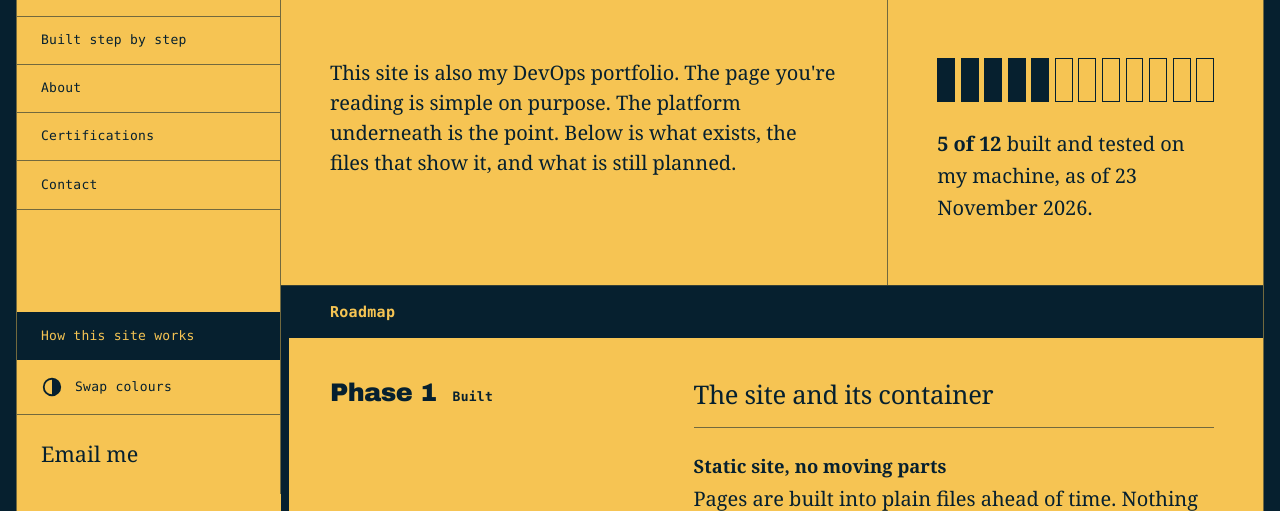
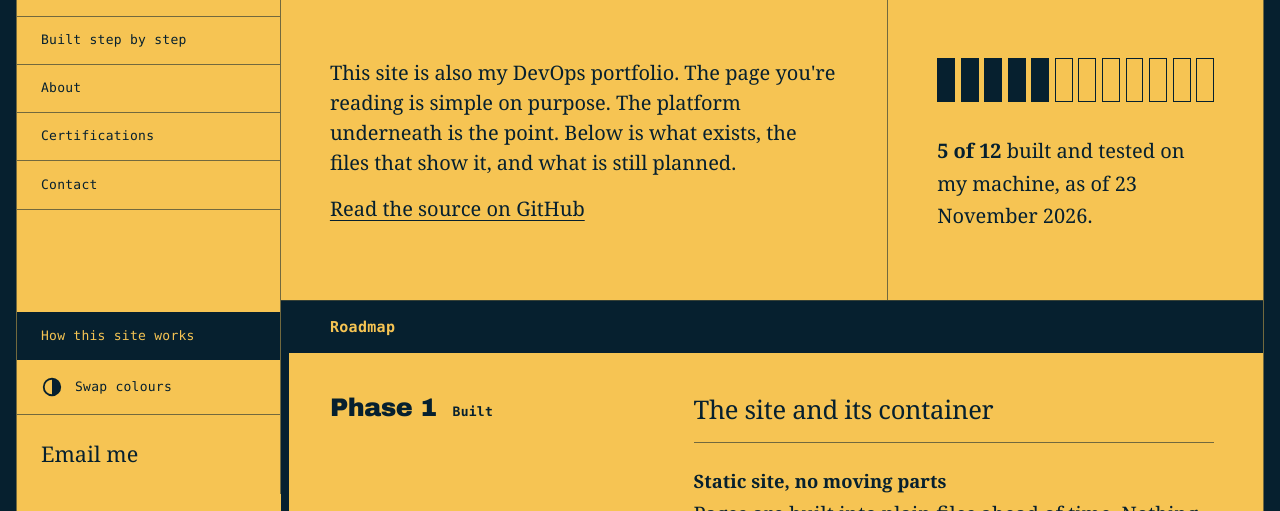
Before and after one commit to dan-the-man-99/danielaburquez.com, an Astro site: page /how-this-site-works in a window 1280 px wide. Shown: the part 289-800 px from the top of the page. Built offline with nearby package versions, Linux system fonts and the light colour scheme; Astro itself is replaced by a stand-in of ours; a web font is replaced by a local one.

Commit message:
Link the public repository from /how-this-site-works

```diff
--- a/src/pages/how-this-site-works.astro
+++ b/src/pages/how-this-site-works.astro
@@ -26,6 +26,9 @@ const decisions = [
         This site is also my DevOps portfolio. The page you're reading is
         simple on purpose. The platform underneath is the point. Below is what
         exists, the files that show it, and what is still planned.
+      </p>
+      <p class="page-lede">
+        <a href="https://github.com/dan-the-man-99/site" target="_blank" rel="noopener">Read the source on GitHub<span class="sr-only"> (opens in a new tab)</span></a>
       </p>
     </div>
     <div class="progress">
```
